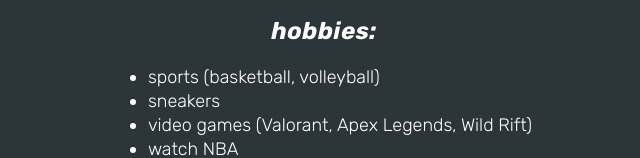
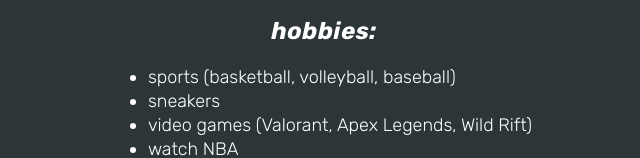
Before and after one commit to gabbycoloma/biopage, a plain HTML site: page index.html in a window 1280 px wide. Shown: the part 745-903 px from the top of the page, without its empty margins (316-956 px from the left). Drawn offline with nearby package versions, Linux system fonts and the light colour scheme.

Commit message:
Update index.html

```diff
--- a/index.html
+++ b/index.html
@@ -75,7 +75,7 @@
     <div class="info" id="hobby">
       <h1 class="label" >hobbies:</h1>
       <ul>
-        <li class="content">sports (basketball, volleyball)</li>
+        <li class="content">sports (basketball, volleyball, baseball)</li>
         <li class="content">sneakers</li>
         <li class="content">video games (Valorant, Apex Legends, Wild Rift)</li>
         <li class="content">watch NBA</li>
```
